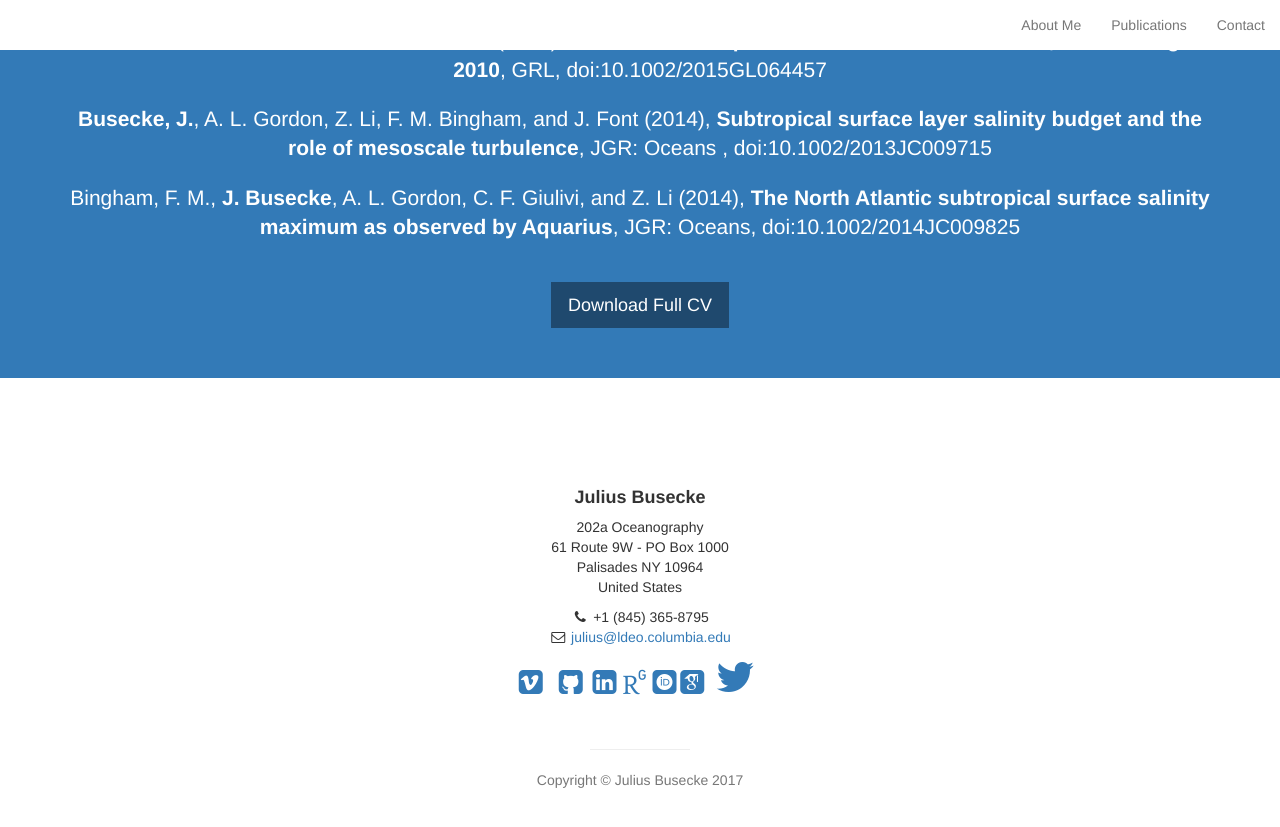
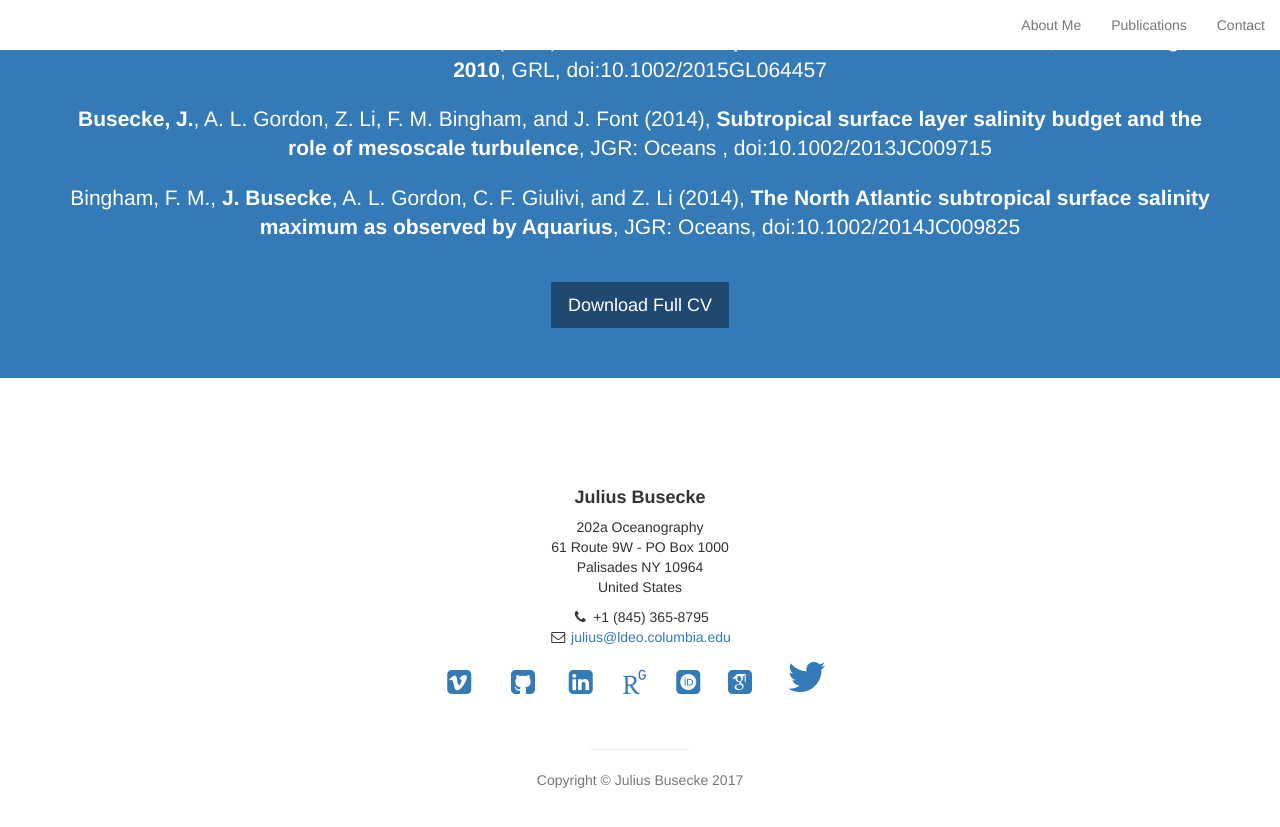
Before and after one commit to jbusecke/jbusecke.github.io, a Jekyll site: the page built from index.html, in a window 1280 px wide and 900 px high, scrolled down 2284 px. Shown: the top 827 px of the window. Built offline with Jekyll 4.4.1, drawn with Linux system fonts in a browser that asks for light colours; some web fonts are replaced.

Commit message:
try cheating

```diff
--- a/index.html
+++ b/index.html
@@ -158,35 +158,40 @@
                     </ul> -->
 
                     <ul class="list-inline">
-                    <!-- <ul class="list"> -->
-                        <!-- <li> -->
+                        <li>
                             <a href="https://vimeo.com/user52830334"><i class="fa fa-vimeo-square fa-fw fa-2x"></i></a>
-                        <!-- </li> -->
-                        <!-- <li> -->
+                        </li>
+                        <li>
+                        </li>
+                        <li>
                             <a href="https://github.com/jbusecke"><i class="fa fa-github-square fa-fw fa-2x"></i></a>
-                        <!-- </li> -->
-                        <!-- <li> -->
+                        </li>
+                        <li>
+                        </li>
+                        <li>
                             <a href="https://www.linkedin.com/in/julius-busecke-a47027117"><i class="fa fa-linkedin-square fa-2x"></i></a>
-                        <!-- </li> -->
-                        <!-- <li> -->
+                        </li>
+                        <li>
+                        </li>
+                        <li>
                             <a href="https://www.researchgate.net/profile/Julius_Busecke"><i class="ai ai-researchgate ai-2x"></i></a>
-                        <!-- </li> -->
-                        <!-- <li> -->
+                        </li>
+                        <li>
+                        </li>
+                        <li>
                             <a href="https://www.orcid.org/0000-0001-8571-865X"><i class="ai ai-orcid-square ai-2x"></i></a>
-                        <!-- </li> -->
-                        <!-- <li> -->
+                        </li>
+                        <li>
+                        </li>
+                        <li>
                             <a href="https://scholar.google.com/citations?user=nXQo4RkAAAAJ&hl=en"><i class="ai ai-google-scholar-square ai-2x"></i></a>
-                        <!-- </li> -->
-
-                        <!-- <li> -->
+                        </li>
+                        <li>
+                        </li>
+                        <li>
                             <a href="#"><i class="fa fa-twitter fa-fw fa-3x"></i></a>
-                        <!-- </li> -->
+                        </li>
                     </ul>
-                    <!-- <p style="color:black;">
-                      <a href="https://www.orcid.org/0000-0001-8571-865X"><i class="ai ai-orcid-square ai-2x"></i></a>
-                      <a href="https://scholar.google.com/citations?user=nXQo4RkAAAAJ&hl=en"><i class="ai ai-google-scholar-square ai-2x"></i></a>
-                      <a href="#"><i class="fa fa-twitter fa-fw fa-3x"></i></a>
-                    </p> -->
 
                     <br>
 
```
